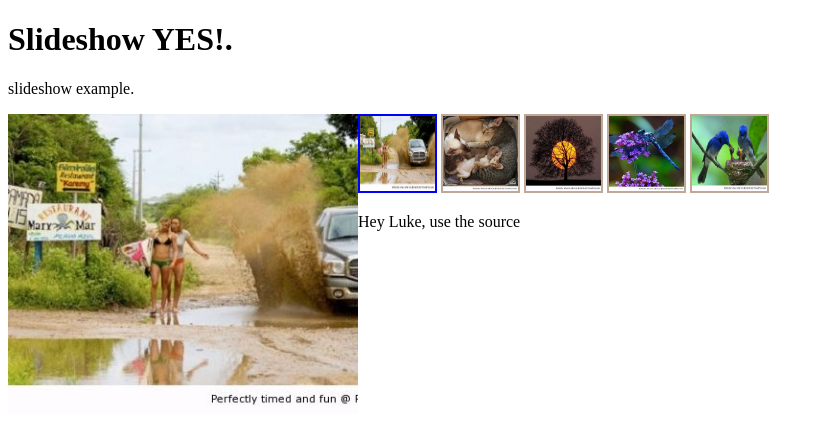
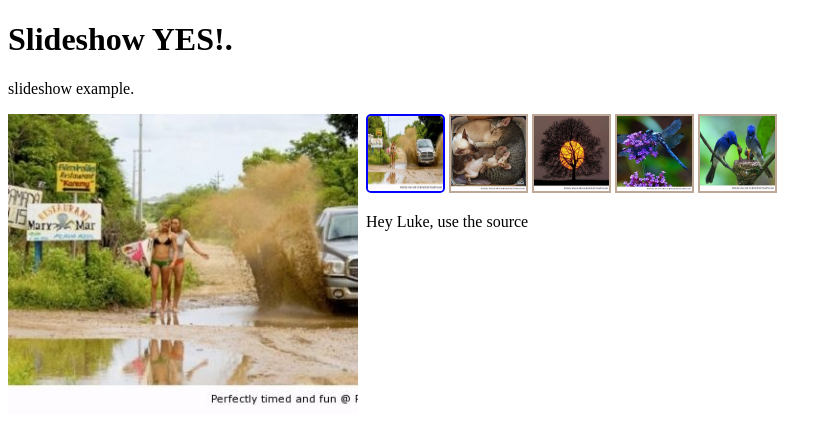
Before and after one commit to weleoka/myplugin, a PHP site: page / in a window 1280 px wide. Shown: the top 444 px of the page, without its empty margins (0-832 px from the left). Run offline with PHP 8.4, Linux system fonts and the light colour scheme.

Commit message:
Styling updated, and flashes thums upon change

```diff
--- a/css/slideshow.css
+++ b/css/slideshow.css
@@ -12,6 +12,7 @@
     text-align: center;
     position: relative;
     float: left;
+    margin-right: 0.5em;
 }
 
 .slideshow IMG.active {
@@ -46,4 +47,5 @@
 
 .slideshow_thumbs .selected {
     border-color: blue;
+    border-radius: 5px;
 }
--- a/js/jquery.myplugin.js
+++ b/js/jquery.myplugin.js
@@ -18,7 +18,9 @@
       $selected .removeClass('selected');
 
       $next.addClass('active');
-      $nxTu.addClass('selected');
+      $nxTu.addClass('selected')
+                .fadeToggle()
+                .fadeToggle();
 
     };
 
```
